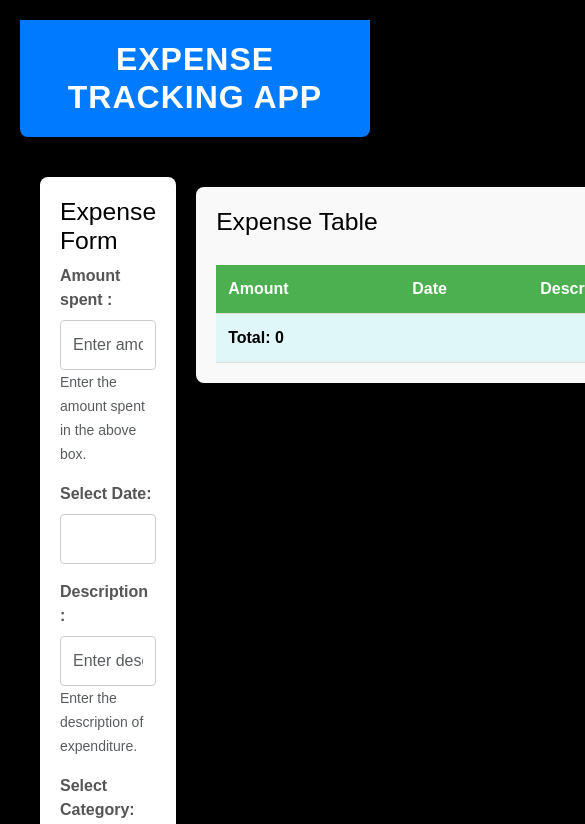
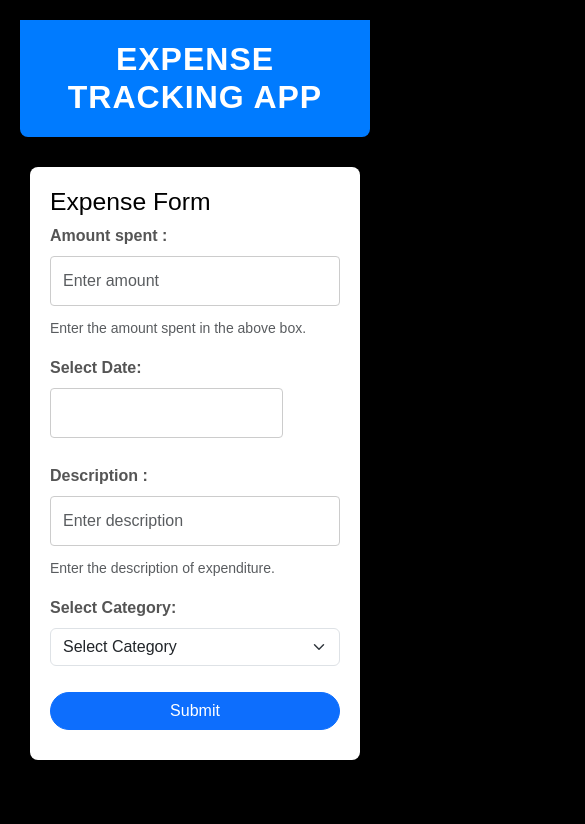
Before and after one commit to ADITYAPIMPALE11127/expense-tracker, a React (Create React App) app: page / in a window 390 px wide. Shown: the top 824 px of the page, 585 px wide, since content can reach past the window. Built offline with nearby package versions, Linux system fonts and the light colour scheme.

Commit message:
# second commit , responsiveness added

```diff
--- a/src/App.css
+++ b/src/App.css
@@ -1,31 +1,79 @@
 /* App.css */
+/* App.css */
+@media (max-width: 768px) {
+    .app-header h1 {
+        font-size: 1.5rem;
+        /* Smaller heading for mobile */
+    }
+
+    /* Adjust the container to stack the components vertically */
+    .container {
+        flex-direction: column;
+        align-items: center;
+        padding: 10px;
+    }
+
+    .item {
+        width: 100%;
+        /* Full width on mobile */
+        margin-bottom: 20px;
+    }
+
+    .expense-table-container {
+        width: 100%;
+    }
+
+    .expense-table {
+        font-size: 0.9rem;
+        /* Smaller text for mobile */
+    }
+}
+
 body {
-    background-color: #000000; /* Black background */
-    color: #ffffff; /* White text color for better contrast */
-    font-family: 'Arial', sans-serif; /* Font style */
-    margin: 0; /* Remove default margin */
-    padding: 20px; /* Add padding to the body */
+    background-color: #000000;
+    /* Black background */
+    color: #ffffff;
+    /* White text color for better contrast */
+    font-family: 'Arial', sans-serif;
+    /* Font style */
+    margin: 0;
+    /* Remove default margin */
+    padding: 20px;
+    /* Add padding to the body */
 }
+
 .app-header {
-    background-color: #007bff; /* Bootstrap primary color */
-    color: white; /* White text color */
-    padding: 20px; /* Padding around the header */
-    text-align: center; /* Center the text */
-    border-radius: 0 0 8px 8px; /* Rounded corners at the bottom */
-    box-shadow: 0 2px 10px rgba(0, 0, 0, 0.2); /* Subtle shadow */
+    background-color: #007bff;
+    /* Bootstrap primary color */
+    color: white;
+    /* White text color */
+    padding: 20px;
+    /* Padding around the header */
+    text-align: center;
+    /* Center the text */
+    border-radius: 0 0 8px 8px;
+    /* Rounded corners at the bottom */
+    box-shadow: 0 2px 10px rgba(0, 0, 0, 0.2);
+    /* Subtle shadow */
 }
 
 .app-header h1 {
-    margin: 0; /* Remove default margin */
-    font-size: 2.5rem; /* Increase font size */
-    font-weight: bold; /* Bold text */
-    text-transform: uppercase; /* Uppercase text */
-    letter-spacing: 1px; /* Spacing between letters */
+    margin: 0;
+    /* Remove default margin */
+    font-size: 2.5rem;
+    /* Increase font size */
+    font-weight: bold;
+    /* Bold text */
+    text-transform: uppercase;
+    /* Uppercase text */
+    letter-spacing: 1px;
+    /* Spacing between letters */
 }
 
 /* Optional: Add some responsive styles */
 @media (max-width: 600px) {
     .app-header h1 {
-        font-size: 2rem; /* Smaller font size on small screens */
+        font-size: 2rem;
+        /* Smaller font size on small screens */
     }
 }
--- a/src/App.js
+++ b/src/App.js
@@ -47,12 +47,14 @@ function App() {
             <header className="app-header">
                 <h1>Expense Tracking App</h1>
             </header>
-            <div style={containerStyle}>
-                <div style={{ ...itemStyle, marginRight: '20px' }}>
-                    <ExpenseForm addExpense={addExpense} />
-                </div>
-                <div style={itemStyle}>
-                    <ExpenseTable expenseEntries={expenseEntries} onReset={handleReset} />
+            <div className="container">
+                <div className="row">
+                    <div className="col-12 col-md-6 mb-3">
+                        <ExpenseForm addExpense={addExpense} />
+                    </div>
+                    <div className="col-12 col-md-6">
+                        <ExpenseTable expenseEntries={expenseEntries} onReset={handleReset} />
+                    </div>
                 </div>
             </div>
         </div>
--- a/src/components/ExpenseForm.css
+++ b/src/components/ExpenseForm.css
@@ -4,6 +4,15 @@ body {
     font-family: 'Arial', sans-serif; /* Font style */
     margin: 0; /* Remove default margin */
     padding: 20px; /* Add padding to the body */
+}
+/* ExpenseForm.css */
+form input,
+form select,
+form button {
+  width: 100%;
+  padding: 10px;
+  margin-bottom: 10px;
+  font-size: 1rem;
 }
 
 /* Form Container */
--- a/src/components/ExpenseTable.css
+++ b/src/components/ExpenseTable.css
@@ -3,11 +3,14 @@
     display: flex;
     flex-direction: column;
     align-items: flex-start;
-    width: 800px;
-    background-color: #f9f9f9; /* Light background for the container */
-    border-radius: 8px; /* Rounded corners */
-    box-shadow: 0 2px 10px rgba(0, 0, 0, 0.1); /* Subtle shadow */
-    padding: 20px; /* Padding around the content */
+    width: 100%;
+    /* Use responsive width */
+    max-width: 800px;
+    /* Keep a max width for larger screens */
+    background-color: #f9f9f9;
+    border-radius: 8px;
+    box-shadow: 0 2px 10px rgba(0, 0, 0, 0.1);
+    padding: 20px;
 }
 
 .expense-table-header {
@@ -15,31 +18,58 @@
     align-items: center;
     justify-content: space-between;
     width: 100%;
-    margin-bottom: 20px; /* Space below the header */
+    margin-bottom: 20px;
 }
 
 .expense-table {
     width: 100%;
-    border-collapse: collapse; /* Remove space between borders */
+    border-collapse: collapse;
 }
 
-.expense-table th, .expense-table td {
-    padding: 12px; /* Padding inside table cells */
+.expense-table th,
+.expense-table td {
+    padding: 12px;
     text-align: left;
-    border-bottom: 1px solid #ddd; /* Bottom border for rows */
+    border-bottom: 1px solid #ddd;
 }
 
 .expense-table th {
-    background-color: #4CAF50; /* Header background color */
-    color: white; /* Header text color */
+    background-color: #4CAF50;
+    color: white;
 }
 
 .expense-table tr:hover {
-    background-color: #f1f1f1; /* Highlight row on hover */
+    background-color: #f1f1f1;
 }
 
 .total-row {
     text-align: right;
     font-weight: bold;
-    background-color: #e0f7fa; /* Light blue background for total row */
+    background-color: #e0f7fa;
 }
+
+@media (max-width: 768px) {
+    .expense-table-container {
+        padding: 10px;
+        /* Reduce padding on smaller screens */
+    }
+
+    .expense-table th,
+    .expense-table td {
+        padding: 8px;
+        /* Smaller padding for mobile */
+        font-size: 0.9rem;
+        /* Reduce font size for readability */
+    }
+
+    .expense-table-header {
+        flex-direction: column;
+        /* Stack header items on smaller screens */
+        align-items: flex-start;
+    }
+
+    .total-row {
+        font-size: 1rem;
+        /* Adjust font size for total row */
+    }
+}
--- a/src/components/ExpenseTable.jsx
+++ b/src/components/ExpenseTable.jsx
@@ -32,7 +32,7 @@ function ExpenseTable({ expenseEntries, onReset }) {
                         </tr>
                     ))}
                     <tr>
-                        <td colSpan="4" className="total-row">
+                        <td colSpan="3" className="total-row">
                             Total: {calculateTotalAmount()}
                         </td>
                     </tr>
```
